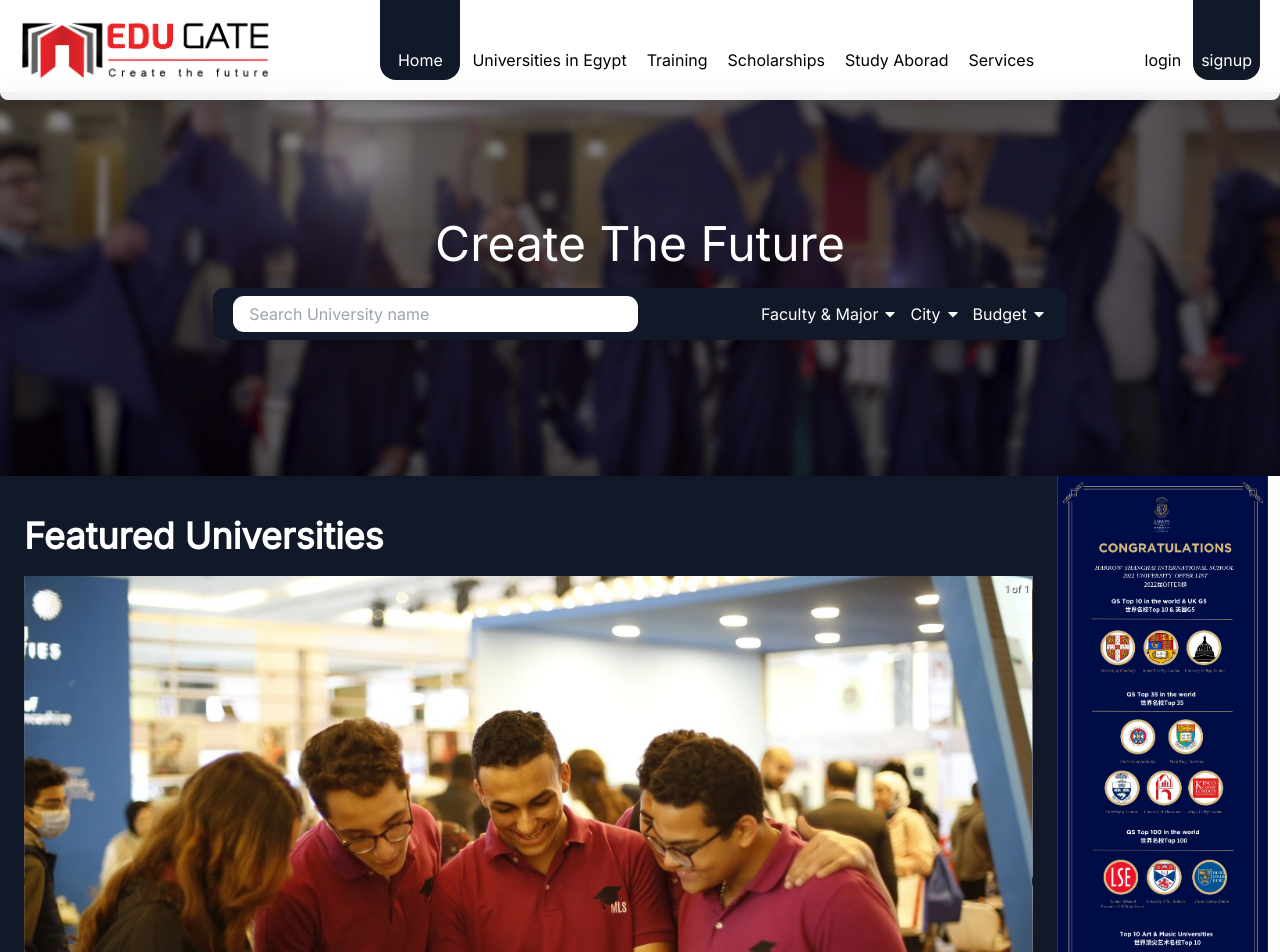
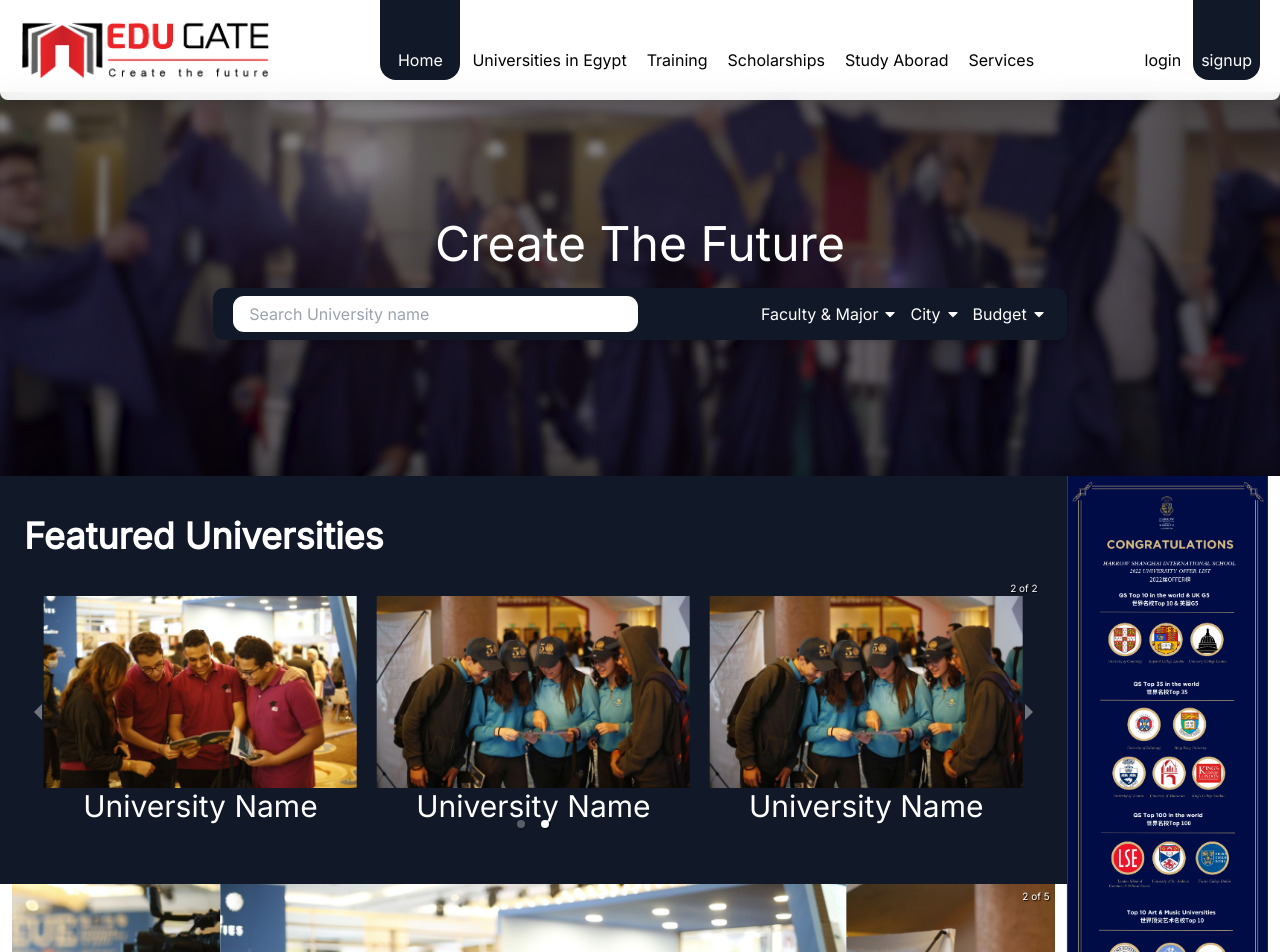
Before and after one commit to AbdalrahmanHafez/Edugate-platform, a React (Create React App) app: page / in a window 1280 px wide. Shown: the top 952 px of the page. Built offline with nearby package versions, Linux system fonts and the light colour scheme.

Commit message:
Featured Universities carousel layout

```diff
--- a/src/Components/FeaturedUniversities.jsx
+++ b/src/Components/FeaturedUniversities.jsx
@@ -19,9 +19,40 @@ function FeaturedArticles() {
       showThumbs={false}
     >
       <div>
-        <div className="flex">
-          <img src="carousel-2.jpeg" alt="" />
-          <img src="carousel-3.jpeg" alt="" />
+        <div className="flex p-5 space-x-5">
+          <a href="/todolink" className="flex flex-col flex-1">
+            <div className="h-48 bg-cover bg-center bg-[url('../public/carousel-2.jpeg')]" />
+            <h1 className="text-3xl text-white">University Name</h1>
+          </a>
+
+          <a href="/todolink" className="flex flex-col flex-1">
+            <div className="h-48 bg-cover bg-center bg-[url('../public/carousel-3.jpeg')]" />
+            <h1 className="text-3xl text-white">University Name</h1>
+          </a>
+
+          <a href="/todolink" className="flex flex-col flex-1">
+            <div className="h-48 bg-cover bg-center bg-[url('../public/carousel-3.jpeg')]" />
+            <h1 className="text-3xl text-white">University Name</h1>
+          </a>
+        </div>
+      </div>
+
+      <div>
+        <div className="flex p-5 space-x-5">
+          <a href="/todolink" className="flex flex-col flex-1">
+            <div className="h-48 bg-cover bg-center bg-[url('../public/carousel-2.jpeg')]" />
+            <h1 className="text-3xl text-white">University Name</h1>
+          </a>
+
+          <a href="/todolink" className="flex flex-col flex-1">
+            <div className="h-48 bg-cover bg-center bg-[url('../public/carousel-3.jpeg')]" />
+            <h1 className="text-3xl text-white">University Name</h1>
+          </a>
+
+          <a href="/todolink" className="flex flex-col flex-1">
+            <div className="h-48 bg-cover bg-center bg-[url('../public/carousel-3.jpeg')]" />
+            <h1 className="text-3xl text-white">University Name</h1>
+          </a>
         </div>
       </div>
     </CarouselCmp>
```
